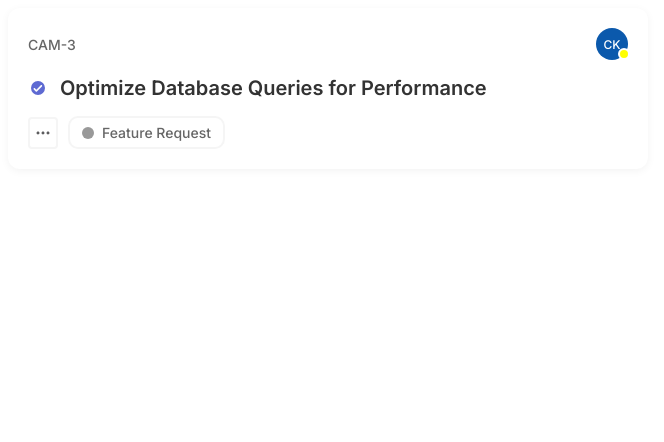
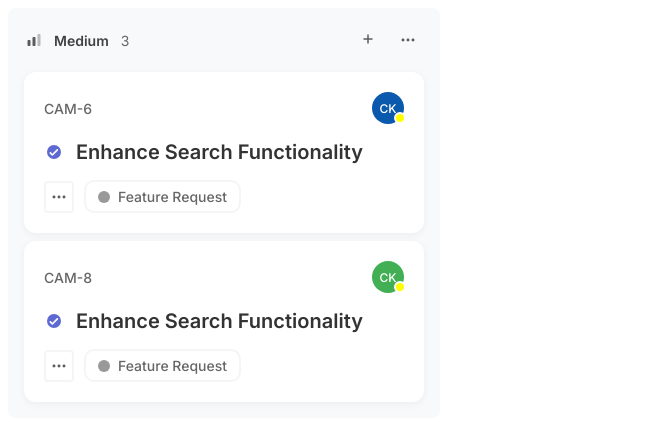
Before and after one commit to Chandrakant-iitbbs/quick-sell-frontend-assignment, a React (Create React App) app: page / in a window 1280 px wide. Shown: the top 442 px of the page, without its empty margins (0-664 px from the left). Built offline with nearby package versions, Linux system fonts and the light colour scheme.

Commit message:
Initial part of KanbanColumn completed

```diff
--- a/src/App.js
+++ b/src/App.js
@@ -1,9 +1,10 @@
-import KanbanCard from "./components/KanbanCard";
+
+import KanbanColumn from "./components/KanbanColumn";
 
 function App() {
   return (
     <div>
-      <KanbanCard />
+      <KanbanColumn />
     </div>
   );
 }
--- a/src/components/KanbanCard.jsx
+++ b/src/components/KanbanCard.jsx
@@ -1,17 +1,7 @@
-import React from 'react';
 import '../styles/KanbanCard.css';
-import done from '../assets/Done.svg';
-import dots from '../assets/3 dot menu.svg';
 
-const KanbanCard = () => {
-    const data = {
-        cardId: 'CAM-3',
-        dpName: "CK",
-        cardTitle: 'Optimize Database Queries for Performance',
-        featureRequest: "Feature Request",
-        done: done,
-        statusBackGround: "yellow"
-    };
+const KanbanCard = (props) => {
+    const data = props.task;
     const backgroColor = () => {
         let a = Math.floor(Math.random() * 255);
         let b = Math.floor(Math.random() * 255);
@@ -40,7 +30,7 @@ const KanbanCard = () => {
 
                 <div className="footer-section">
                     <div className="menu-dots">
-                        <img src={dots} alt="three dots" />
+                        <img src={data.dots} alt="three dots" />
                     </div>
                     <div className="feature-tag">
                         <div className="tag-circle"></div>
--- /dev/null
+++ b/src/components/KanbanColumn.jsx
@@ -0,0 +1,70 @@
+import React from 'react';
+import '../styles/KanbanColumn.css';
+import KabanCard from './KanbanCard.jsx';
+import done from '../assets/Done.svg';
+import dots from '../assets/3 dot menu.svg';
+import add from '../assets/add.svg';
+import medium from '../assets/Img - Medium Priority.svg';
+
+const KanbanColumn = () => {
+    const data = {
+        colImg:medium,
+        colTitle:"Medium",
+        NumOfCards:3,
+    }
+
+    const tasks = [
+        {
+            cardId: 'CAM-6',
+            cardTitle: 'Enhance Search Functionality',
+            featureRequest: "Feature Request",
+            done: done,
+            statusBackGround: "yellow",
+            dpName: "CK",
+            dots: dots
+        },
+        {
+            cardId: 'CAM-8',
+            cardTitle: 'Enhance Search Functionality',
+            featureRequest: "Feature Request",
+            done: done,
+            statusBackGround: "yellow",
+            dpName: "CK",
+            dots: dots
+        },
+    ];
+
+    return (
+        <div className="kanban-column">
+            <div className="column-header">
+                <div className="header-left">
+                    <div className="priority-indicator">
+                        <span className="indicator-bar">
+                            <img src={data.colImg} alt="medium" />
+                        </span>
+                        <span className="priority-text">{data.colTitle}</span>
+                    </div>
+                    <span className="task-count">{data.NumOfCards}</span>
+                </div>
+                <div className="header-right">
+                    <button className="add-button">
+                        <img src={add} alt="add" />
+                    </button>
+                    <button className="more-button">
+                        <img src={dots} alt="more" />
+                    </button>
+                </div>
+            </div>
+
+            <div className="tasks-container">
+                {tasks.map((task,index) => (
+                    <div key={index} style={{width:"90%"}}>
+                        <KabanCard task={task}  />
+                    </div>
+                ))}
+            </div>
+        </div>
+    );
+};
+
+export default KanbanColumn;
--- /dev/null
+++ b/src/styles/KanbanColumn.css
@@ -0,0 +1,78 @@
+@import url('https://fonts.googleapis.com/css2?family=Inter:wght@400;500;600&display=swap');
+
+.kanban-column {
+  width: 400px;
+  font-family: 'Inter', sans-serif;
+  background: #f8f9fa;
+  border-radius: 8px;
+  padding: 16px;
+}
+
+.column-header {
+  display: flex;
+  justify-content: space-between;
+  align-items: center;
+  margin-bottom: 16px;
+}
+
+.header-left {
+  display: flex;
+  align-items: center;
+  gap: 8px;
+}
+
+.priority-indicator {
+  display: flex;
+  align-items: center;
+  gap: 6px;
+}
+
+.indicator-bar {
+  width: 16px;
+  height: 16px;
+  border-radius: 2px;
+  margin: 0 2px;
+}
+
+.priority-text {
+  font-size: 14px;
+  font-weight: 600;
+  color: #424242;
+  margin: 0 4px;
+}
+
+.task-count {
+  color: #666;
+  font-size: 14px;
+}
+
+.header-right {
+  display: flex;
+  align-items: center;
+  gap: 8px;
+}
+
+.add-button, .more-button {
+  background: none;
+  border: none;
+  cursor: pointer;
+  padding: 4px 8px;
+  border-radius: 4px;
+}
+
+.add-button {
+  font-size: 20px;
+  color: #666;
+}
+
+.more-button {
+  display: flex;
+  gap: 2px;
+  padding: 8px;
+}
+
+.tasks-container {
+  display: flex;
+  flex-direction: column;
+  gap: 8px;
+}
```
